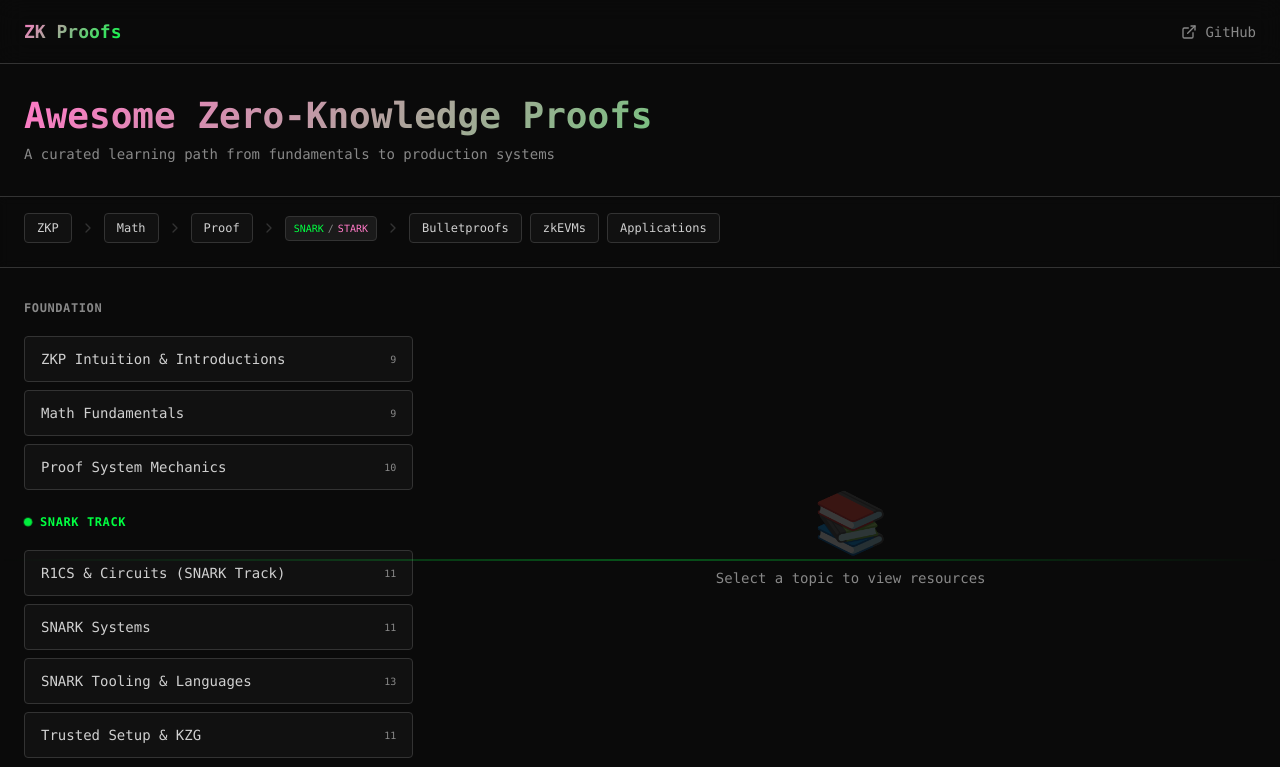
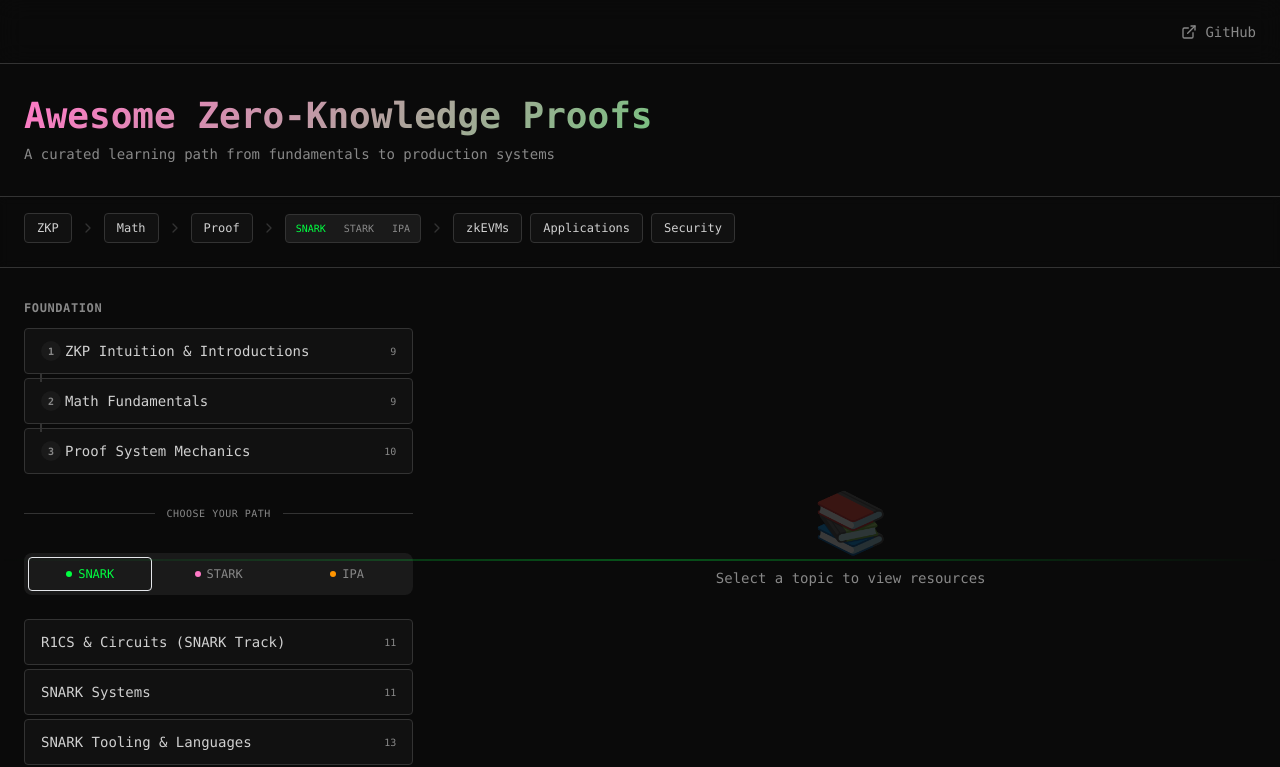
Before and after one commit to macifyer/awesome-zk-proofs, a React (Vite) app: page / in a window 1280 px wide. Shown: the top 767 px of the page. Built offline with nearby package versions, Linux system fonts and the light colour scheme.

Commit message:
Improve formatting

```diff
--- a/src/App.tsx
+++ b/src/App.tsx
@@ -12,12 +12,7 @@ function App() {
 
             {/* Header */}
             <header className="fixed top-0 left-0 w-full z-40 bg-[var(--bg-primary)]/90 backdrop-blur-md border-b border-[var(--border-color)] h-16">
-                <div className="mx-auto h-full max-w-7xl px-6 flex items-center justify-between">
-                    <div className="flex items-center gap-3">
-                        <span className="text-lg font-bold gradient-text">
-                            ZK Proofs
-                        </span>
-                    </div>
+                <div className="mx-auto h-full max-w-7xl px-6 flex items-center justify-end">
                     <div className="flex items-center gap-4">
                         <a
                             href="https://github.com/muellerberndt/awesome-zk-proofs"
--- a/src/components/JourneyMap.tsx
+++ b/src/components/JourneyMap.tsx
@@ -1,4 +1,4 @@
-import React, { useMemo } from 'react';
+import React, { useMemo, useState } from 'react';
 import { motion } from 'framer-motion';
 import clsx from 'clsx';
 import { graphData, NodeData } from '../data/graphData';
@@ -16,7 +16,7 @@ const journeyStructure = {
         title: 'Foundation',
         nodes: ['intro', 'math_foundations', 'proof_mechanics']
     },
-    // Phase 2: Parallel lanes
+    // Phase 2: Parallel lanes (3 tracks)
     lanes: {
         snark: {
             title: 'SNARK',
@@ -27,17 +27,25 @@ const journeyStructure = {
             title: 'STARK',
             color: 'purple',
             nodes: ['stark_trace', 'stark_systems', 'stark_tooling']
+        },
+        bulletproofs: {
+            title: 'Bulletproofs',
+            color: 'orange',
+            nodes: ['bulletproofs']
         }
     },
     // Phase 3: Convergence
     advanced: {
         title: 'Applications',
-        nodes: ['bulletproofs', 'advanced', 'applications', 'security_exploitation', 'media_community']
+        nodes: ['advanced', 'applications', 'security_exploitation', 'media_community']
     }
 };
 
+type TrackKey = 'snark' | 'stark' | 'bulletproofs';
+
 export const JourneyMap: React.FC<JourneyMapProps> = ({ onNodeSelect, selectedNodeId }) => {
     const nodeMap = useMemo(() => new Map(graphData.map(node => [node.id, node])), []);
+    const [activeTrack, setActiveTrack] = useState<TrackKey>('snark');
 
     const getNode = (id: string) => nodeMap.get(id);
 
@@ -95,11 +103,41 @@ export const JourneyMap: React.FC<JourneyMapProps> = ({ onNodeSelect, selectedNo
 
                         <ChevronRight className="w-4 h-4 text-[var(--border-color)] flex-shrink-0" />
 
-                        {/* SNARK/STARK split indicator */}
-                        <div className="flex-shrink-0 flex items-center gap-1 px-2 py-1 rounded bg-[var(--bg-tertiary)] border border-[var(--border-color)]">
-                            <span className="text-[10px] text-[var(--accent-green)]">SNARK</span>
-                            <span className="text-[10px] text-[var(--text-muted)]">/</span>
-                            <span className="text-[10px] text-[var(--accent-purple)]">STARK</span>
+                        {/* SNARK/STARK/Bulletproofs track selector */}
+                        <div className="flex-shrink-0 flex items-center gap-0.5 p-0.5 rounded bg-[var(--bg-tertiary)] border border-[var(--border-color)]">
+                            <button
+                                onClick={() => setActiveTrack('snark')}
+                                className={clsx(
+                                    'px-2 py-1 rounded text-[10px] font-medium transition-all',
+                                    activeTrack === 'snark'
+                                        ? 'bg-[var(--accent-green)]/20 text-[var(--accent-green)]'
+                                        : 'text-[var(--text-muted)] hover:text-[var(--accent-green)]'
+                                )}
+                            >
+                                SNARK
+                            </button>
+                            <button
+                                onClick={() => setActiveTrack('stark')}
+                                className={clsx(
+                                    'px-2 py-1 rounded text-[10px] font-medium transition-all',
+                                    activeTrack === 'stark'
+                                        ? 'bg-[var(--accent-purple)]/20 text-[var(--accent-purple)]'
+                                        : 'text-[var(--text-muted)] hover:text-[var(--accent-purple)]'
+                                )}
+                            >
+                                STARK
+                            </button>
+                            <button
+                                onClick={() => setActiveTrack('bulletproofs')}
+                                className={clsx(
+                                    'px-2 py-1 rounded text-[10px] font-medium transition-all',
+                                    activeTrack === 'bulletproofs'
+                                        ? 'bg-[var(--accent-orange)]/20 text-[var(--accent-orange)]'
+                                        : 'text-[var(--text-muted)] hover:text-[var(--accent-orange)]'
+                                )}
+                            >
+                                IPA
+                            </button>
                         </div>
 
                         <ChevronRight className="w-4 h-4 text-[var(--border-color)] flex-shrink-0" />
@@ -134,69 +172,119 @@ export const JourneyMap: React.FC<JourneyMapProps> = ({ onNodeSelect, selectedNo
                     {/* Left Column: Topic Navigation */}
                     <div className="lg:col-span-1 space-y-6">
 
-                        {/* Foundation Section */}
-                        <div className="space-y-2">
+                        {/* Foundation Section - Vertical Progression */}
+                        <div className="space-y-1">
                             <h3 className="text-xs font-semibold uppercase tracking-wider text-[var(--text-muted)] mb-3">
                                 Foundation
                             </h3>
-                            {journeyStructure.foundation.nodes.map((nodeId) => {
+                            {journeyStructure.foundation.nodes.map((nodeId, idx) => {
                                 const node = getNode(nodeId);
                                 if (!node) return null;
                                 return (
+                                    <div key={nodeId} className="relative">
+                                        {idx > 0 && (
+                                            <div className="absolute -top-1 left-4 w-0.5 h-2 bg-[var(--border-color)]" />
+                                        )}
                                         <TopicCard
-                                        key={nodeId}
                                             node={node}
                                             isSelected={selectedNodeId === nodeId}
                                             onClick={() => onNodeSelect(node)}
+                                            stepNumber={idx + 1}
                                         />
+                                    </div>
                                 );
                             })}
                         </div>
 
-                        {/* SNARK Lane */}
-                        <div className="space-y-2">
-                            <h3 className="text-xs font-semibold uppercase tracking-wider text-[var(--accent-green)] mb-3 flex items-center gap-2">
-                                <span className="w-2 h-2 rounded-full bg-[var(--accent-green)] animate-pulse-dot" />
-                                SNARK Track
-                            </h3>
-                            {journeyStructure.lanes.snark.nodes.map((nodeId) => {
+                        {/* Fork indicator */}
+                        <div className="flex items-center justify-center py-2">
+                            <div className="flex-1 h-px bg-[var(--border-color)]" />
+                            <span className="px-3 text-[10px] uppercase tracking-wider text-[var(--text-muted)]">Choose your path</span>
+                            <div className="flex-1 h-px bg-[var(--border-color)]" />
+                        </div>
+
+                        {/* Track Tabs */}
+                        <div className="flex gap-1 p-1 bg-[var(--bg-tertiary)] rounded-lg">
+                            <button
+                                onClick={() => setActiveTrack('snark')}
+                                className={clsx(
+                                    'flex-1 px-3 py-2 rounded text-xs font-medium transition-all flex items-center justify-center gap-1.5',
+                                    activeTrack === 'snark'
+                                        ? 'bg-[var(--accent-green)]/20 text-[var(--accent-green)] border border-[var(--accent-green)]/50'
+                                        : 'text-[var(--text-muted)] hover:text-[var(--text-secondary)] border border-transparent'
+                                )}
+                            >
+                                <span className="w-1.5 h-1.5 rounded-full bg-[var(--accent-green)]" />
+                                SNARK
+                            </button>
+                            <button
+                                onClick={() => setActiveTrack('stark')}
+                                className={clsx(
+                                    'flex-1 px-3 py-2 rounded text-xs font-medium transition-all flex items-center justify-center gap-1.5',
+                                    activeTrack === 'stark'
+                                        ? 'bg-[var(--accent-purple)]/20 text-[var(--accent-purple)] border border-[var(--accent-purple)]/50'
+                                        : 'text-[var(--text-muted)] hover:text-[var(--text-secondary)] border border-transparent'
+                                )}
+                            >
+                                <span className="w-1.5 h-1.5 rounded-full bg-[var(--accent-purple)]" />
+                                STARK
+                            </button>
+                            <button
+                                onClick={() => setActiveTrack('bulletproofs')}
+                                className={clsx(
+                                    'flex-1 px-3 py-2 rounded text-xs font-medium transition-all flex items-center justify-center gap-1.5',
+                                    activeTrack === 'bulletproofs'
+                                        ? 'bg-[var(--accent-orange)]/20 text-[var(--accent-orange)] border border-[var(--accent-orange)]/50'
+                                        : 'text-[var(--text-muted)] hover:text-[var(--text-secondary)] border border-transparent'
+                                )}
+                            >
+                                <span className="w-1.5 h-1.5 rounded-full bg-[var(--accent-orange)]" />
+                                IPA
+                            </button>
+                        </div>
+
+                        {/* Active Track Content */}
+                        <motion.div
+                            key={activeTrack}
+                            initial={{ opacity: 0, x: -10 }}
+                            animate={{ opacity: 1, x: 0 }}
+                            transition={{ duration: 0.15 }}
+                            className="space-y-1"
+                        >
+                            {journeyStructure.lanes[activeTrack].nodes.map((nodeId, idx) => {
                                 const node = getNode(nodeId);
                                 if (!node) return null;
+                                const accentColor = activeTrack === 'snark' ? 'green' : activeTrack === 'stark' ? 'purple' : 'orange';
                                 return (
+                                    <div key={nodeId} className="relative">
+                                        {idx > 0 && (
+                                            <div className={clsx(
+                                                'absolute -top-0.5 left-3 w-0.5 h-1',
+                                                accentColor === 'green' && 'bg-[var(--accent-green)]/30',
+                                                accentColor === 'purple' && 'bg-[var(--accent-purple)]/30',
+                                                accentColor === 'orange' && 'bg-[var(--accent-orange)]/30'
+                                            )} />
+                                        )}
                                         <TopicCard
-                                        key={nodeId}
                                             node={node}
                                             isSelected={selectedNodeId === nodeId}
                                             onClick={() => onNodeSelect(node)}
-                                        accentColor="green"
+                                            accentColor={accentColor}
                                         />
+                                    </div>
                                 );
                             })}
-                        </div>
+                        </motion.div>
 
-                        {/* STARK Lane */}
-                        <div className="space-y-2">
-                            <h3 className="text-xs font-semibold uppercase tracking-wider text-[var(--accent-purple)] mb-3 flex items-center gap-2">
-                                <span className="w-2 h-2 rounded-full bg-[var(--accent-purple)] animate-pulse-dot" />
-                                STARK Track
-                            </h3>
-                            {journeyStructure.lanes.stark.nodes.map((nodeId) => {
-                                const node = getNode(nodeId);
-                                if (!node) return null;
-                                return (
-                                    <TopicCard
-                                        key={nodeId}
-                                        node={node}
-                                        isSelected={selectedNodeId === nodeId}
-                                        onClick={() => onNodeSelect(node)}
-                                        accentColor="purple"
-                                    />
-                                );
-                            })}
+                        {/* Convergence indicator */}
+                        <div className="flex items-center justify-center py-2">
+                            <div className="flex-1 h-px bg-[var(--border-color)]" />
+                            <span className="px-3 text-[10px] uppercase tracking-wider text-[var(--text-muted)]">Converge</span>
+                            <div className="flex-1 h-px bg-[var(--border-color)]" />
                         </div>
 
                         {/* Advanced Section */}
-                        <div className="space-y-2">
+                        <div className="space-y-1">
                             <h3 className="text-xs font-semibold uppercase tracking-wider text-[var(--text-muted)] mb-3">
                                 Applications & Beyond
                             </h3>
@@ -293,17 +381,23 @@ const TopicCard: React.FC<{
     node: NodeData;
     isSelected: boolean;
     onClick: () => void;
-    accentColor?: 'green' | 'purple';
-}> = ({ node, isSelected, onClick, accentColor }) => {
+    accentColor?: 'green' | 'purple' | 'orange';
+    stepNumber?: number;
+    compact?: boolean;
+}> = ({ node, isSelected, onClick, accentColor, stepNumber, compact }) => {
     const borderColor = isSelected
         ? accentColor === 'purple'
             ? 'border-[var(--accent-purple)]'
+            : accentColor === 'orange'
+                ? 'border-[var(--accent-orange)]'
                 : 'border-[var(--accent-green)]'
         : 'border-[var(--border-color)]';
 
     const glowClass = isSelected
         ? accentColor === 'purple'
             ? 'glow-purple'
+            : accentColor === 'orange'
+                ? 'glow-orange'
                 : 'glow-green'
         : '';
 
@@ -313,20 +407,35 @@ const TopicCard: React.FC<{
             whileHover={{ x: 4 }}
             whileTap={{ scale: 0.98 }}
             className={clsx(
-                'w-full text-left px-4 py-3 rounded border bg-[var(--bg-secondary)] transition-all',
+                'w-full text-left rounded border bg-[var(--bg-secondary)] transition-all',
+                compact ? 'px-2 py-2' : 'px-4 py-3',
                 borderColor,
                 glowClass,
                 'hover:bg-[var(--bg-tertiary)]'
             )}
         >
-            <div className="flex items-center justify-between">
+            <div className="flex items-center justify-between gap-1">
+                {stepNumber && (
+                    <span className={clsx(
+                        'flex-shrink-0 w-5 h-5 rounded-full flex items-center justify-center text-[10px] font-bold',
+                        isSelected
+                            ? 'bg-[var(--accent-green)] text-black'
+                            : 'bg-[var(--bg-tertiary)] text-[var(--text-muted)]'
+                    )}>
+                        {stepNumber}
+                    </span>
+                )}
                 <h4 className={clsx(
-                    'text-sm font-medium truncate',
+                    'font-medium truncate flex-1',
+                    compact ? 'text-xs' : 'text-sm',
                     isSelected ? 'text-white' : 'text-[var(--text-secondary)]'
                 )}>
                     {node.title}
                 </h4>
-                <span className="text-[10px] text-[var(--text-muted)] ml-2 flex-shrink-0">
+                <span className={clsx(
+                    'text-[var(--text-muted)] flex-shrink-0',
+                    compact ? 'text-[9px]' : 'text-[10px] ml-2'
+                )}>
                     {node.resources.length}
                 </span>
             </div>
--- a/src/index.css
+++ b/src/index.css
@@ -13,6 +13,7 @@
   --accent-purple: #ff79c6;
   --accent-cyan: #4ee7ff;
   --accent-amber: #ffb300;
+  --accent-orange: #ff9500;
   --text-primary: #ffffff;
   --text-secondary: #d0d0d0;
   --text-muted: #888888;
@@ -52,6 +53,10 @@ body {
 
 .glow-purple {
   box-shadow: 0 0 20px rgba(255, 121, 198, 0.3);
+}
+
+.glow-orange {
+  box-shadow: 0 0 20px rgba(255, 149, 0, 0.3);
 }
 
 .glow-text-green {
```
Lines whose indentation alone changed are shown as unchanged.
